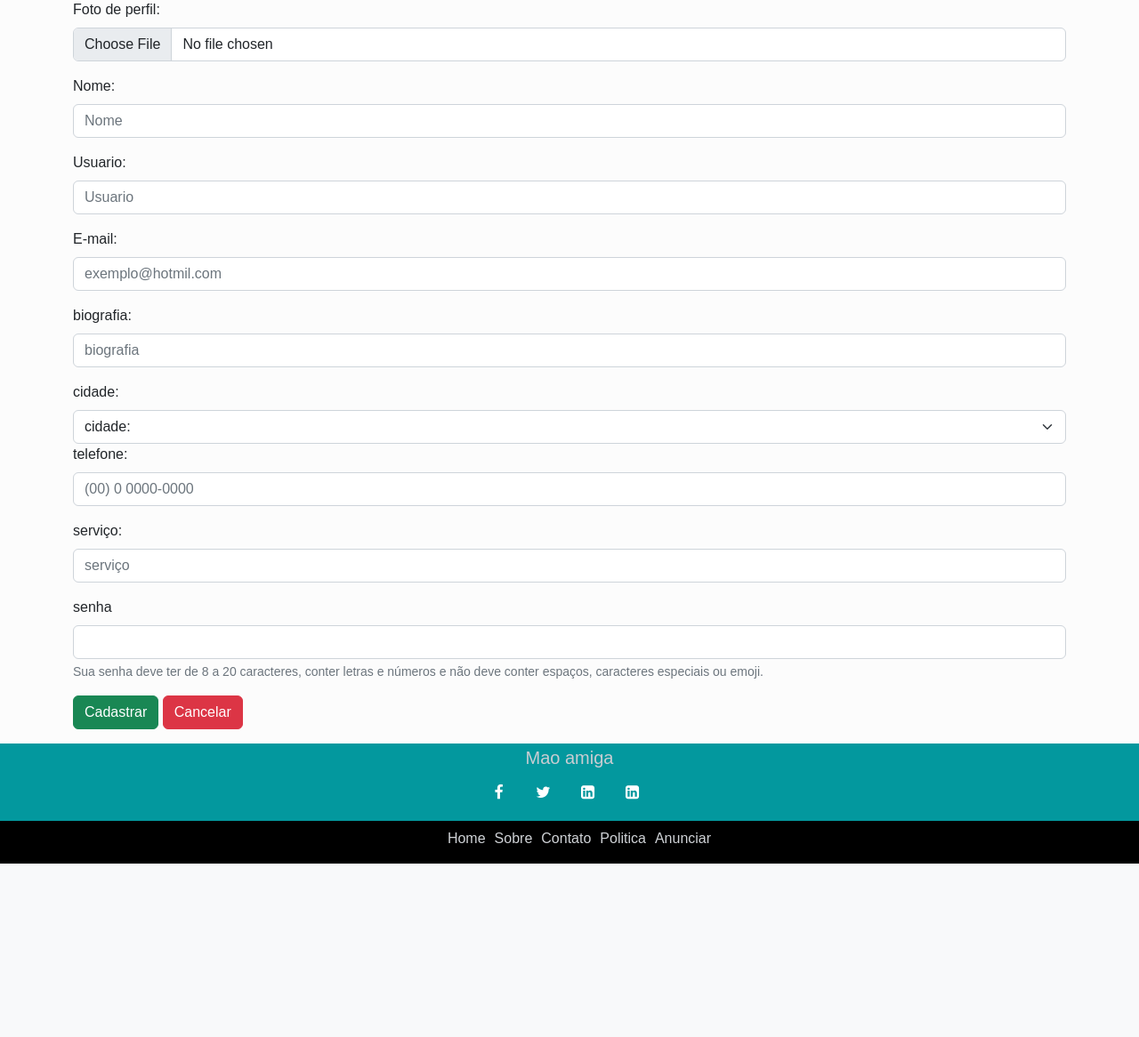
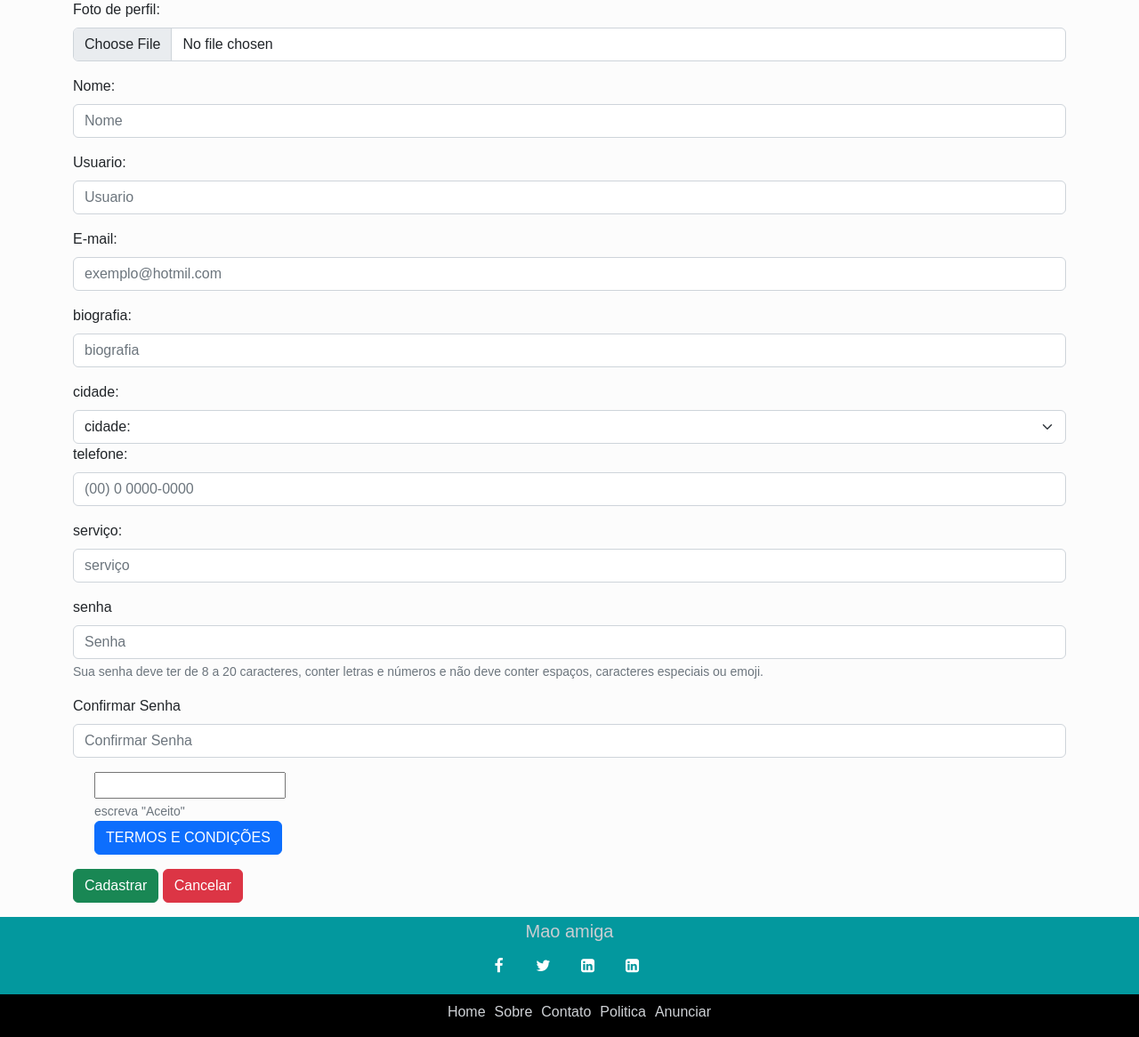
Before and after one commit to Aykimim/recomeco, a PHP site: page /visualizar/html/anunciantes/cadastro.php in a window 1280 px wide. Shown: the part 199-1365 px from the top of the page at 89% size. Before the commit the page ends 1170 px from the top, so only its background shows below. Run offline with PHP 8.4, Linux system fonts and the light colour scheme.

Commit message:
mais termos

```diff
--- a/visualizar/html/anunciantes/cadastro.php
+++ b/visualizar/html/anunciantes/cadastro.php
@@ -22,7 +22,7 @@
 
       <div class="mb-3">
         <label for="nomeexibido" class="form-label">Usuario:</label>
-        <input type="text" name="usuario" required placeholder="Usuario" id="usuario" class="form-control aria-describedby=" nome">
+        <input type="text" name="usuario" required placeholder="Usuario" id="usuario" class="form-control" aria-describedby="nome">
       </div>
 
 
@@ -39,7 +39,7 @@
       <select class="form-select" aria-label="cidade" name="cidade" id="cidade">
         <option selected>cidade:</option>
         <option value="Manhuacu">Manhuacu</option>
-        <option value="Manhumirim">Manhumirin</option>
+        <option value="Manhumirim">Manhumirim</option>
         <option value="Simonesia">Simonesia</option>
       </select>
 
@@ -56,20 +56,31 @@
 
       <div class="mb-3">
         <label for="senha" class="form-label">senha</label>
-        <input type="password" name="senha" id="senha" class="form-control" aria-describedby="senha">
+        <input type="password" name="senha" required placeholder="Senha" id="senha" class="form-control" aria-describedby="nome">
+        <!--olha eu-->
         <div id="senha" class="form-text"> Sua senha deve ter de 8 a 20 caracteres, conter letras e números e não deve
           conter espaços, caracteres especiais ou emoji. </div>
       </div>
 
-<!--<div class="mb-3">
-        <label for="senha" class="form-label">Confirmar Senha</label>
-        <input type="password" name="senhaconf" required placeholder="Confirmar Senha" id="senhaconf" class="form-control" aria-describedby="senha">
+      <div class="mb-3">
+        <label for="senhaconf" class="form-label">Confirmar Senha</label>
+        <input type="password" name="senhaconf" required placeholder="Confirmar Senha" id="senhaconf" class="form-control" aria-describedby="nome">
+        <!--olha eu-->
       </div>
 
+      <!--olha eu-->
       <div class="mb-3 form-check">
-        <input type="checkbox" class="form-check-input" id="ternos">
-        <label class="form-check-label" for="ternos">Ainda não tem ternos para concordar</label>
-      </div>-->
+        <!--<input type="checkbox" class="form-check-input" id="ternos">
+        <label class="form-check-label" for="ternos">Ainda não tem ternos para concordar</label> -->
+        <input type="text" id="ternos">
+        <div id="ternoaceito" class="form-text"> escreva "Aceito" </div>
+        <!-- Button trigger modal -->
+        <button type="button" class="btn btn-primary" data-bs-toggle="modal" data-bs-target="#exampleModal">
+          TERMOS E CONDIÇÕES
+        </button>
+        <!--cabo olha eu-->
+      </div>
+
       <div class="mb-3">
         <input type="text" name="action" id="action" value="cadastrar" hidden>
         <button type="submit" value="Cadastrar" name="cadastrar" id="cadastrar" class="btn btn-success">Cadastrar</button>
@@ -79,4 +90,25 @@
   </div>
 </div>
 </div>
+<!--olha eu-->
+
+<!-- Modal -->
+<div class="modal fade" id="exampleModal" tabindex="-1" aria-labelledby="exampleModalLabel" aria-hidden="true">
+  <div class="modal-dialog">
+    <div class="modal-content">
+      <div class="modal-header">
+        <h1 class="modal-title fs-5" id="exampleModalLabel">termos e condições</h1>
+        <button type="button" class="btn-close" data-bs-dismiss="modal" aria-label="Close"></button>
+      </div>
+      <div class="modal-body">
+        <?php include 'termos.txt'; ?>
+      </div>
+      <div class="modal-footer">
+        <button type="button" class="btn btn-secondary" data-bs-dismiss="modal">fechar</button>
+
+      </div>
+    </div>
+  </div>
+</div>
+<!--cabo olha eu-->
 <?php include '../footer.php'; ?>
```
Also changed, not shown: service/anuncianteService.php (+35 -26 lines), visualizar/js/script.js (+34 -18 lines).
